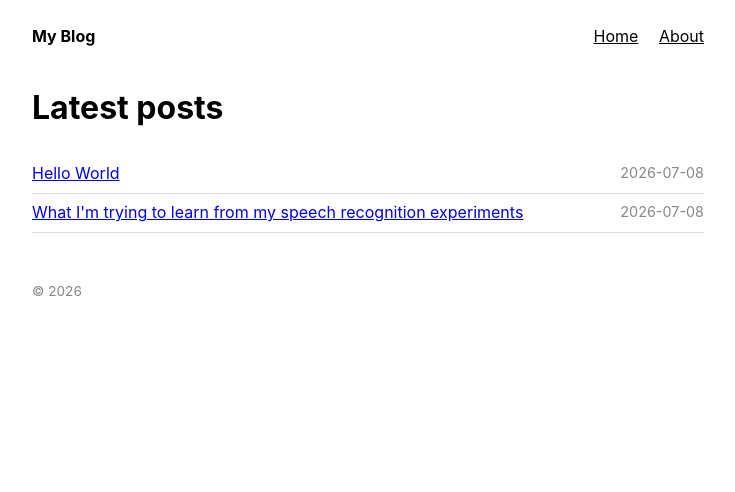
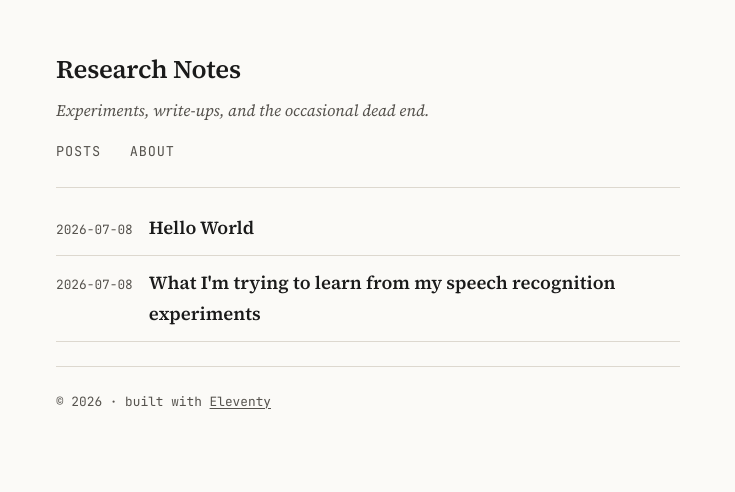
Before and after one commit to nutanc/blog, an Eleventy site: page src/index.njk in a window 1280 px wide. Shown: the whole page, without its empty margins (272-1007 px from the left). Built offline with nearby package versions, Linux system fonts and the light colour scheme; Eleventy itself is replaced by a stand-in of ours; files that its build step writes are made by us from their sources.

Commit message:
Add research-notes theme: serif typography, muted academic palette

```diff
--- a/src/_includes/base.njk
+++ b/src/_includes/base.njk
@@ -3,22 +3,31 @@
 <head>
   <meta charset="utf-8">
   <meta name="viewport" content="width=device-width, initial-scale=1">
-  <title>{{ title }}{% if title %} · {% endif %}My Blog</title>
+  <title>{{ title }}{% if title %} · {% endif %}Research Notes</title>
+  <meta name="description" content="Notes and write-ups from ongoing research experiments.">
+  <link rel="preconnect" href="https://fonts.googleapis.com">
+  <link rel="preconnect" href="https://fonts.gstatic.com" crossorigin>
+  <link href="https://fonts.googleapis.com/css2?family=Source+Serif+4:ital,opsz,wght@0,8..60,400;0,8..60,600;1,8..60,400&family=JetBrains+Mono:wght@400;500&display=swap" rel="stylesheet">
   <link rel="stylesheet" href="/css/style.css">
 </head>
 <body>
+  <div class="page">
     <header class="site-header">
-    <a class="site-title" href="/">My Blog</a>
+      <a class="site-title" href="/">Research Notes</a>
+      <p class="site-subtitle">Experiments, write-ups, and the occasional dead end.</p>
       <nav>
-      <a href="/">Home</a>
+        <a href="/">Posts</a>
         <a href="/about/">About</a>
       </nav>
     </header>
+    <hr class="rule">
     <main>
       {{ content | safe }}
     </main>
+    <hr class="rule">
     <footer class="site-footer">
-    <p>&copy; {% year %}</p>
+      <p>&copy; {% year %} &middot; built with <a href="https://www.11ty.dev/">Eleventy</a></p>
     </footer>
+  </div>
 </body>
 </html>
--- a/src/css/style.css
+++ b/src/css/style.css
@@ -1,53 +1,184 @@
 :root {
   color-scheme: light dark;
+  --serif: "Source Serif 4", Georgia, "Times New Roman", serif;
+  --mono: "JetBrains Mono", ui-monospace, SFMono-Regular, Menlo, monospace;
+  --ink: #1a1a1a;
+  --ink-soft: #55524d;
+  --paper: #fbfaf7;
+  --rule: #ddd8cf;
+  --accent: #8a3324;
+}
+
+@media (prefers-color-scheme: dark) {
+  :root {
+    --ink: #ece8e1;
+    --ink-soft: #b3ada2;
+    --paper: #17140f;
+    --rule: #35302a;
+    --accent: #e2a487;
+  }
+}
+
+* {
+  box-sizing: border-box;
 }
 
 body {
+  margin: 0;
+  background: var(--paper);
+  color: var(--ink);
+  font-family: var(--serif);
+  font-size: 1.15rem;
+  line-height: 1.7;
+}
+
+.page {
   max-width: 42rem;
   margin: 0 auto;
-  padding: 1.5rem;
-  font-family: -apple-system, BlinkMacSystemFont, "Segoe UI", sans-serif;
-  line-height: 1.6;
+  padding: 3rem 1.5rem 4rem;
+}
+
+a {
+  color: var(--accent);
+  text-decoration-thickness: 1px;
+  text-underline-offset: 2px;
 }
 
 .site-header {
-  display: flex;
-  justify-content: space-between;
-  align-items: center;
-  margin-bottom: 2rem;
+  margin-bottom: 1.5rem;
 }
 
 .site-title {
-  font-weight: 700;
+  display: inline-block;
+  font-size: 1.6rem;
+  font-weight: 600;
+  color: var(--ink);
   text-decoration: none;
-  color: inherit;
+  letter-spacing: -0.01em;
+}
+
+.site-subtitle {
+  margin: 0.35rem 0 1rem;
+  color: var(--ink-soft);
+  font-style: italic;
+  font-size: 1rem;
+}
+
+.site-header nav {
+  font-family: var(--mono);
+  font-size: 0.85rem;
+  text-transform: uppercase;
+  letter-spacing: 0.06em;
 }
 
 .site-header nav a {
-  margin-left: 1rem;
-  color: inherit;
+  margin-right: 1.25rem;
+  color: var(--ink-soft);
+  text-decoration: none;
+}
+
+.site-header nav a:hover {
+  color: var(--accent);
+}
+
+.rule {
+  border: none;
+  border-top: 1px solid var(--rule);
+  margin: 1.5rem 0;
+}
+
+h1 {
+  font-size: 1.9rem;
+  line-height: 1.3;
+  margin-bottom: 0.4rem;
+  letter-spacing: -0.01em;
+}
+
+.post-eyebrow {
+  font-family: var(--mono);
+  font-size: 0.8rem;
+  text-transform: uppercase;
+  letter-spacing: 0.06em;
+  margin-bottom: 1rem;
+}
+
+.post-eyebrow a {
+  color: var(--ink-soft);
+  text-decoration: none;
+}
+
+.post-meta {
+  font-family: var(--mono);
+  font-size: 0.85rem;
+  color: var(--ink-soft);
+  margin: 0 0 2rem;
+}
+
+.post-body h2 {
+  font-size: 1.3rem;
+  margin-top: 2.2rem;
+}
+
+.post-body p {
+  margin: 1.1rem 0;
+}
+
+.post-body code {
+  font-family: var(--mono);
+  font-size: 0.9em;
+  background: color-mix(in srgb, var(--rule) 55%, transparent);
+  padding: 0.1em 0.35em;
+  border-radius: 3px;
+}
+
+.post-body blockquote {
+  margin: 1.5rem 0;
+  padding-left: 1rem;
+  border-left: 3px solid var(--accent);
+  color: var(--ink-soft);
 }
 
 .post-list {
   list-style: none;
   padding: 0;
+  margin: 0;
 }
 
-.post-list li {
+.post-item {
   display: flex;
-  justify-content: space-between;
   gap: 1rem;
-  padding: 0.4rem 0;
-  border-bottom: 1px solid #ddd;
+  align-items: baseline;
+  padding: 0.7rem 0;
+  border-bottom: 1px solid var(--rule);
 }
 
-.post-date {
-  color: #888;
-  font-size: 0.9em;
+.post-item:first-child {
+  padding-top: 0;
+}
+
+.post-item-date {
+  flex: 0 0 auto;
+  font-family: var(--mono);
+  font-size: 0.8rem;
+  color: var(--ink-soft);
+}
+
+.post-item-title {
+  color: var(--ink);
+  text-decoration: none;
+  font-weight: 600;
+}
+
+.post-item-title:hover {
+  color: var(--accent);
 }
 
 .site-footer {
-  margin-top: 3rem;
-  color: #888;
-  font-size: 0.85em;
+  color: var(--ink-soft);
+  font-family: var(--mono);
+  font-size: 0.8rem;
 }
+
+.site-footer a {
+  color: var(--ink-soft);
+}
--- a/src/index.njk
+++ b/src/index.njk
@@ -2,12 +2,11 @@
 layout: base.njk
 title: Home
 ---
-<h1>Latest posts</h1>
 <ul class="post-list">
   {% for post in collections.posts %}
-  <li>
-    <a href="{{ post.url }}">{{ post.data.title }}</a>
-    <span class="post-date">{{ post.date | date }}</span>
+  <li class="post-item">
+    <span class="post-item-date">{{ post.date | date }}</span>
+    <a class="post-item-title" href="{{ post.url }}">{{ post.data.title }}</a>
   </li>
   {% endfor %}
 </ul>
```
Also changed, not shown: src/_includes/post.njk (+6 -3 lines). Lines whose indentation alone changed are shown as unchanged.
